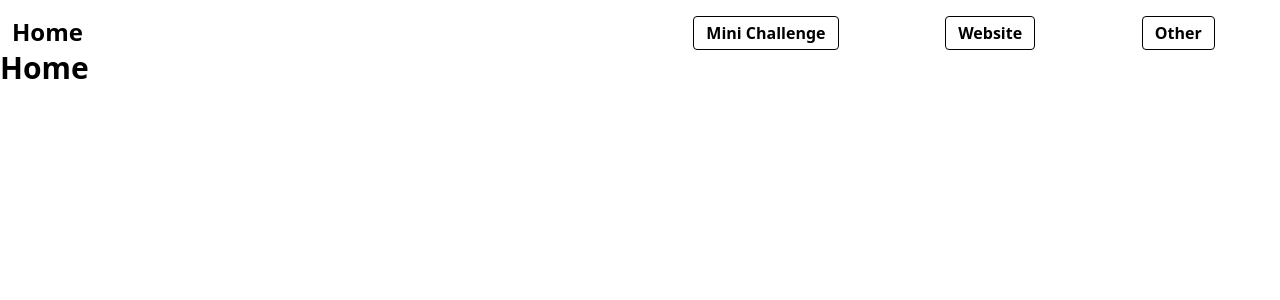
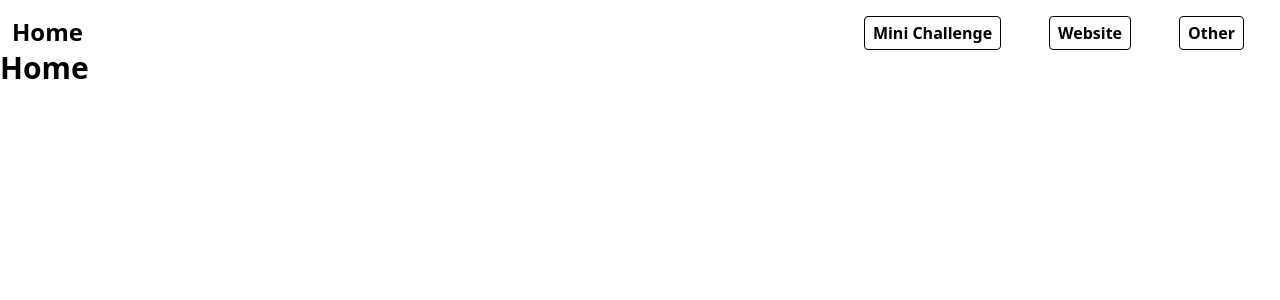
Before and after one commit to Kuan314/PersonalWebsite, a React (Create React App) app: page /miniChallenge in a window 1280 px wide. Shown: the top 300 px of the page. Built offline with nearby package versions, Linux system fonts and the light colour scheme.

Commit message:
change header position

```diff
--- a/src/component/Header.jsx
+++ b/src/component/Header.jsx
@@ -14,12 +14,12 @@ function Header() {
 					Home
 				</a>
 			</div>
-			<div className="flex justify-around">
+			<div className="flex justify-end">
 				{navigation.map((item) => (
 					<a
 						key={item.name}
 						href={item.href}
-						className='px-3 py-1 text-m font-bold border rounded border-black'
+						className='px-2 py-1 mx-6 text-m font-bold border rounded border-black'
 					>
 						{item.name}
 					</a>
```
